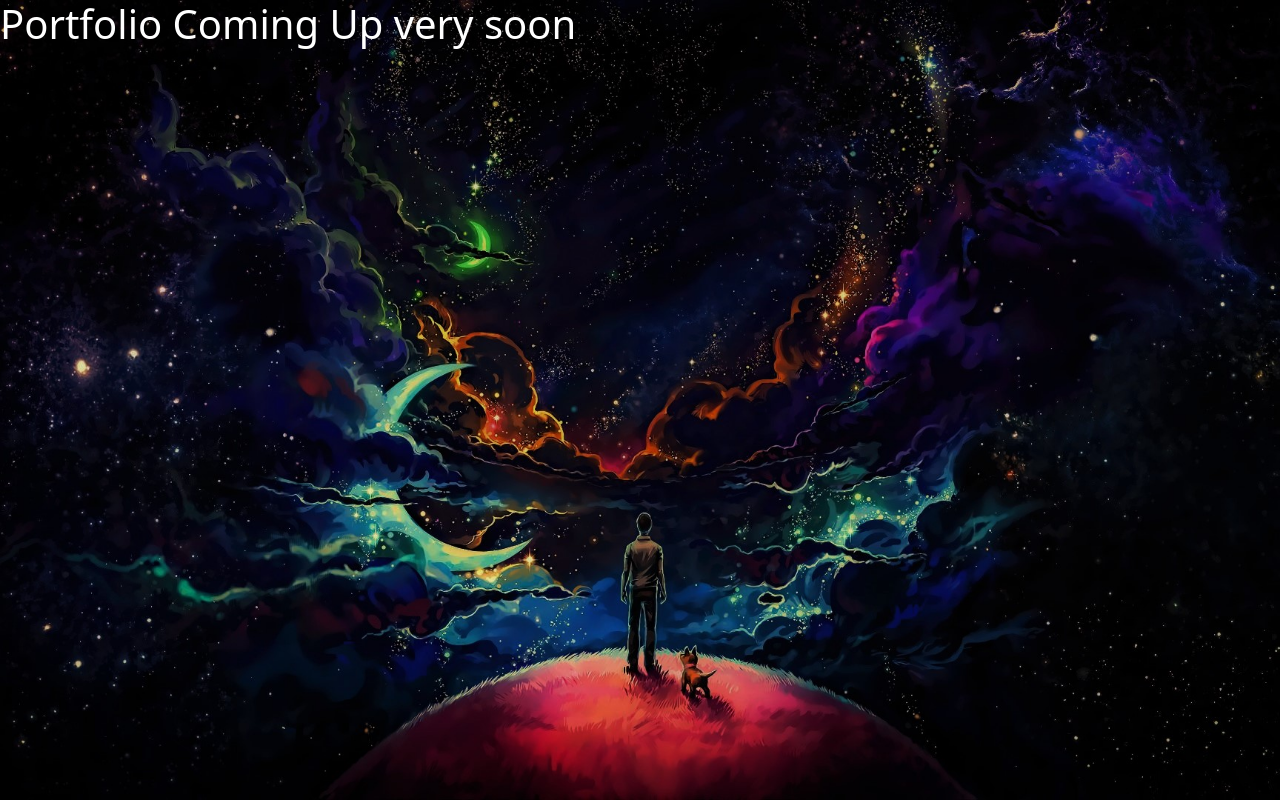
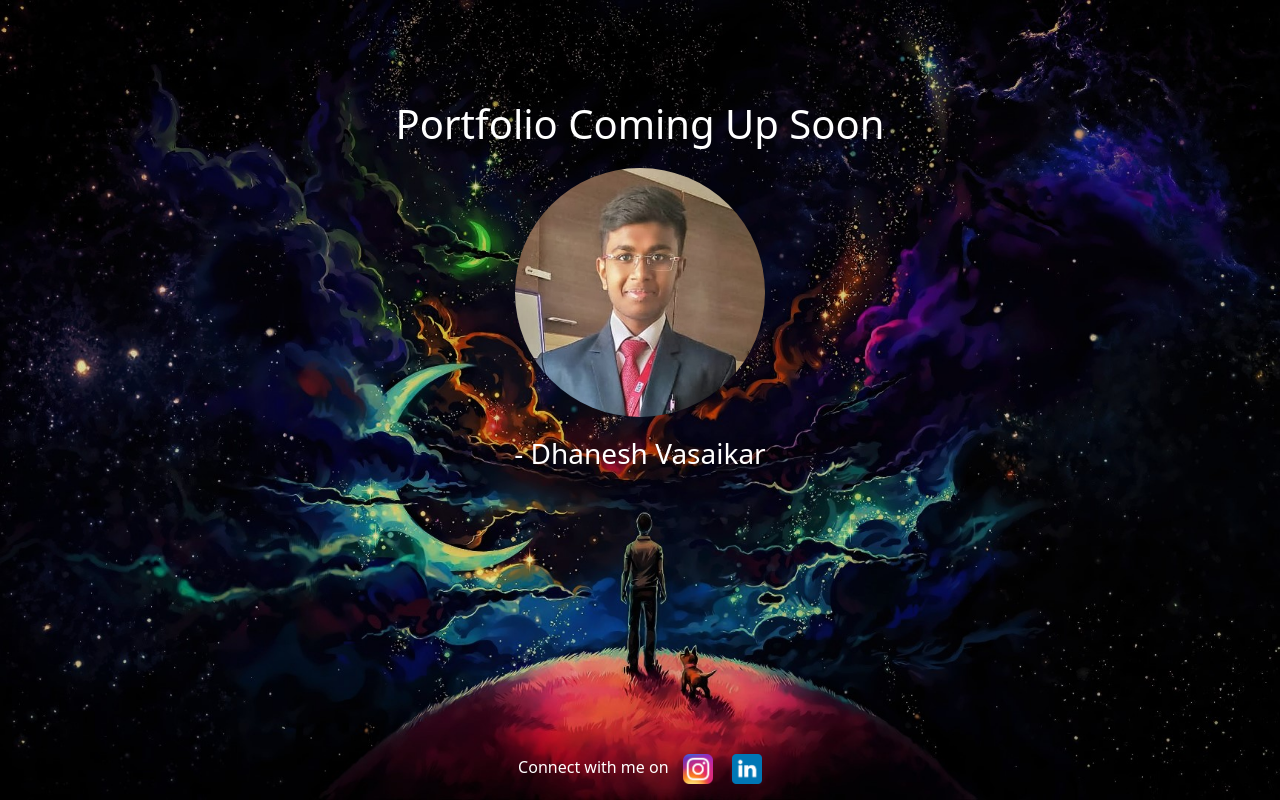
Before and after one commit to DhaneshVasaikar/Portfolio, a plain HTML site: page index.html in a window 1280 px wide. Drawn offline with nearby package versions, Linux system fonts and the light colour scheme.

Commit message:
Comming Soon

```diff
--- a/index.html
+++ b/index.html
@@ -16,8 +16,22 @@
 </head>
 
 <body>
-    <h1>Portfolio Coming Up very soon</h1>
+    <h1>Portfolio Coming Up Soon</h1>
+    <img src="/assests/Dhanesh.jpeg" class="profile">
+    <h3> - Dhanesh Vasaikar</h3>
 
+
+    <footer class="footer mt-auto py-3">
+        <div class="container">
+            Connect with me on
+
+            <a href="https://www.instagram.com/invites/contact/?i=tt0fhlcpigo0&utm_content=kxhnxt1"><img
+                    src="/assests/instagram.png" class="instagram"></a>
+            <a href="http://www.linkedin.com/in/DhaneshVasaikar"><img src="/assests/Linkedin.png" class="linkedin"></a>
+
+
+        </div>
+    </footer>
     <script src="https://cdn.jsdelivr.net/npm/bootstrap@5.0.2/dist/js/bootstrap.bundle.min.js"
         integrity="sha384-MrcW6ZMFYlzcLA8Nl+NtUVF0sA7MsXsP1UyJoMp4YLEuNSfAP+JcXn/tWtIaxVXM" crossorigin="anonymous">
         </script>
--- a/styles.css
+++ b/styles.css
@@ -9,3 +9,42 @@ body {
 * {
   color: white !important;
 }
+
+h1 {
+  text-align: center;
+  margin-top: 100px;
+}
+
+.profile {
+  border-radius: 50%;
+  width: 250px;
+  display: block;
+  margin-left: auto;
+  margin-right: auto;
+  margin-top: 20px;
+}
+
+h3 {
+  text-align: center;
+  margin-top: 20px;
+}
+
+.instagram {
+  height: 30px;
+  width: 30px;
+  margin-left: 10px;
+}
+
+footer {
+  position: fixed;
+  left: 0;
+  bottom: 0;
+  width: 100%;
+  text-align: center;
+}
+
+.linkedin {
+  height: 30px;
+  width: 30px;
+  margin-left: 15px;
+}
```
Also changed, not shown: assests/Instagram.png (added), assests/Linkedin.png (added).
